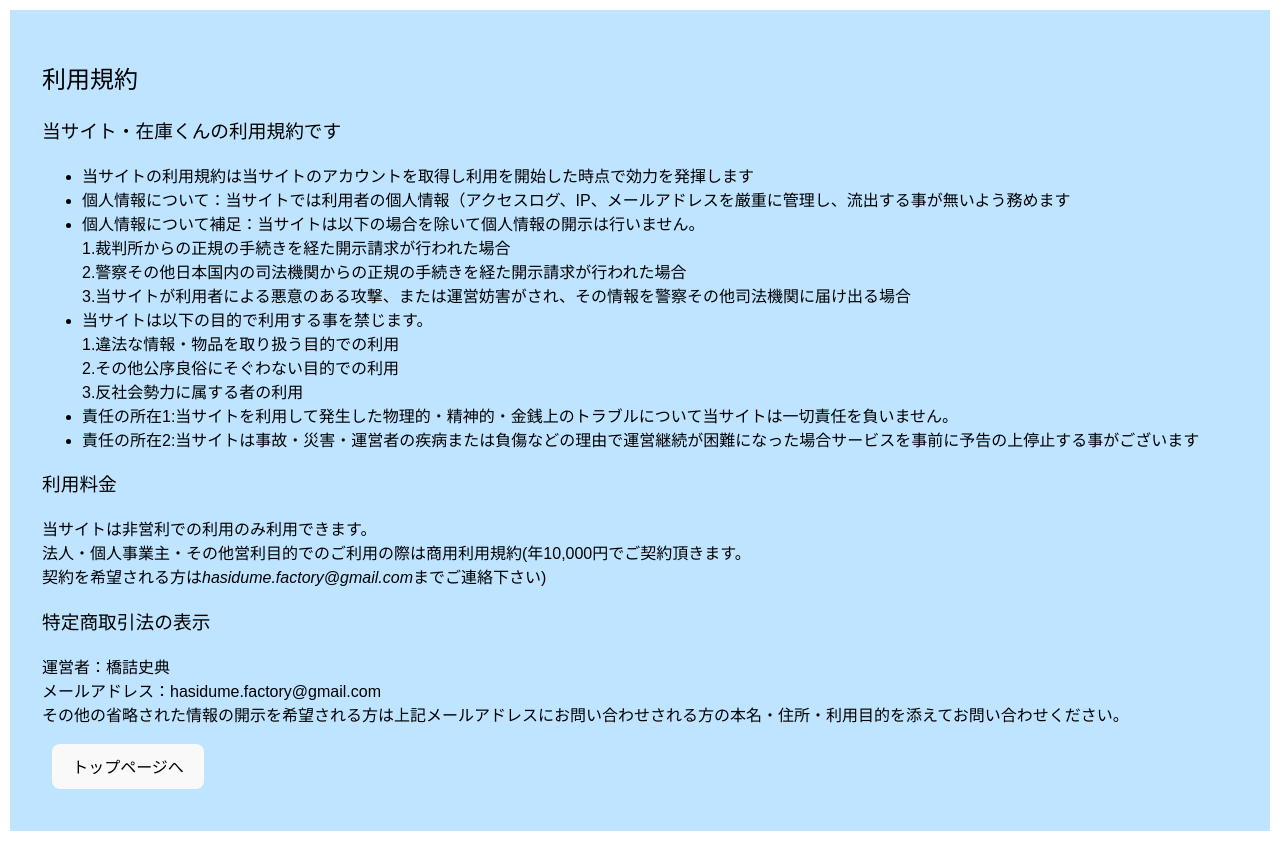
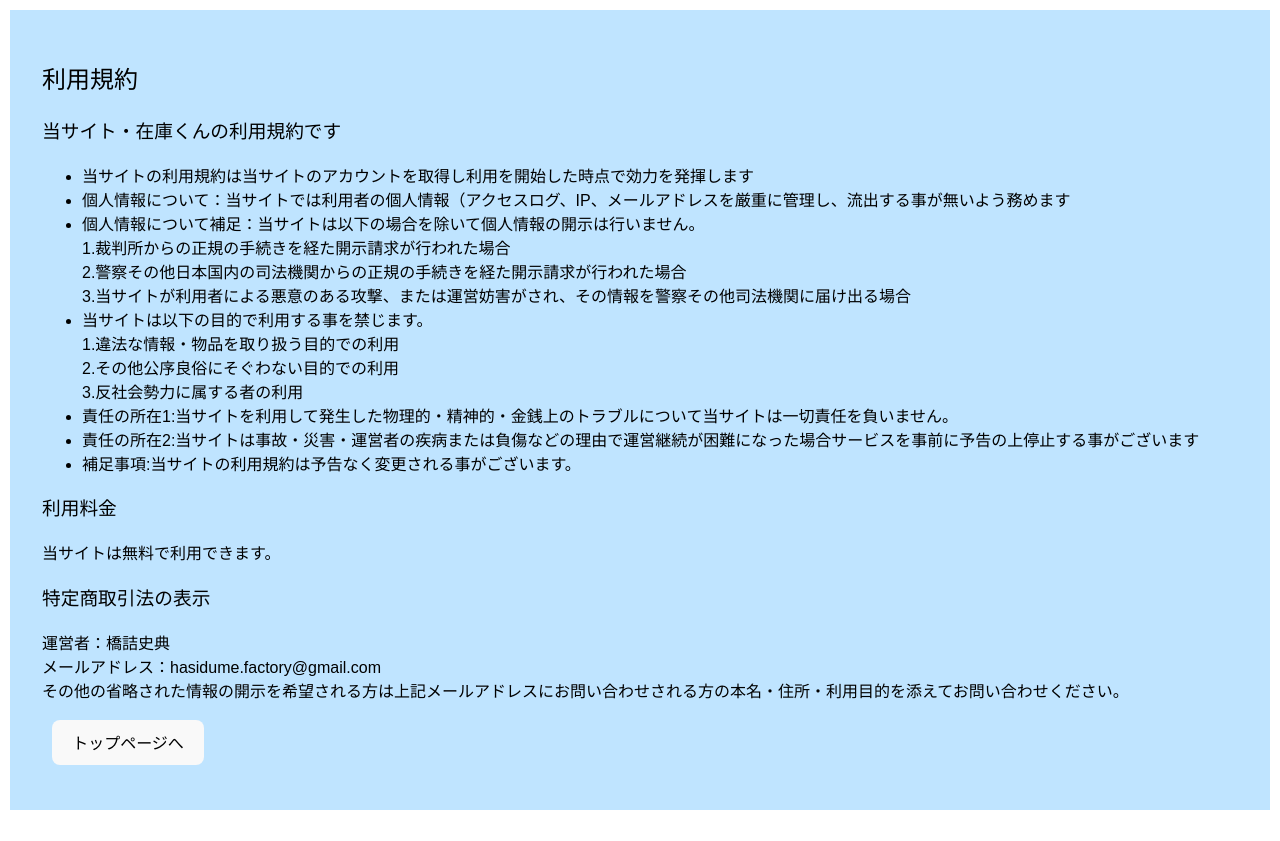
Before and after one commit to fu3nori/react_zaiko, a React (Vite) app in the folder client/: page /legal in a window 1280 px wide. After the commit the page ends 820 px from the top, so only its background shows below. Built offline with nearby package versions, Linux system fonts and the light colour scheme.

Commit message:
利用規約変更

```diff
--- a/client/src/pages/Legal.jsx
+++ b/client/src/pages/Legal.jsx
@@ -25,10 +25,10 @@ function Legal() {
                 </li>
                 <li className="title">責任の所在1:当サイトを利用して発生した物理的・精神的・金銭上のトラブルについて当サイトは一切責任を負いません。</li>
                 <li className="title">責任の所在2:当サイトは事故・災害・運営者の疾病または負傷などの理由で運営継続が困難になった場合サービスを事前に予告の上停止する事がございます</li>
+                <li className="title">補足事項:当サイトの利用規約は予告なく変更される事がございます。</li>
             </ul>
             <h3 className="title">利用料金</h3>
-            <p className="title">当サイトは非営利での利用のみ利用できます。<br />法人・個人事業主・その他営利目的でのご利用の際は商用利用規約(年10,000円でご契約頂きます。<br />
-                契約を希望される方は<i>hasidume.factory@gmail.com</i>までご連絡下さい)</p>
+            <p className="title">当サイトは無料で利用できます。</p>
             <h3 className="title">特定商取引法の表示</h3>
             <p className="title">運営者：橋詰史典<br />メールアドレス：hasidume.factory@gmail.com
             <br />その他の省略された情報の開示を希望される方は上記メールアドレスにお問い合わせされる方の本名・住所・利用目的を添えてお問い合わせください。
```
